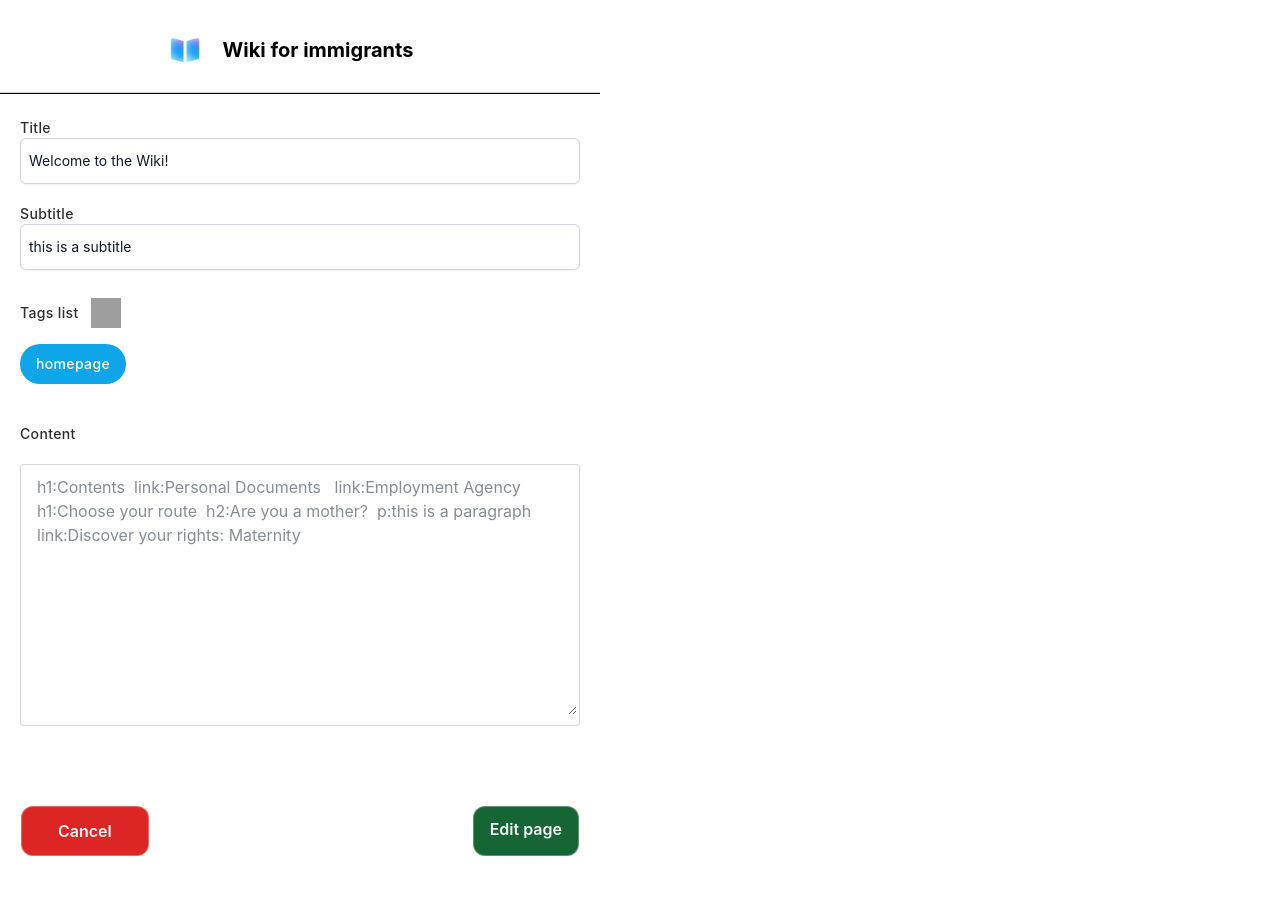
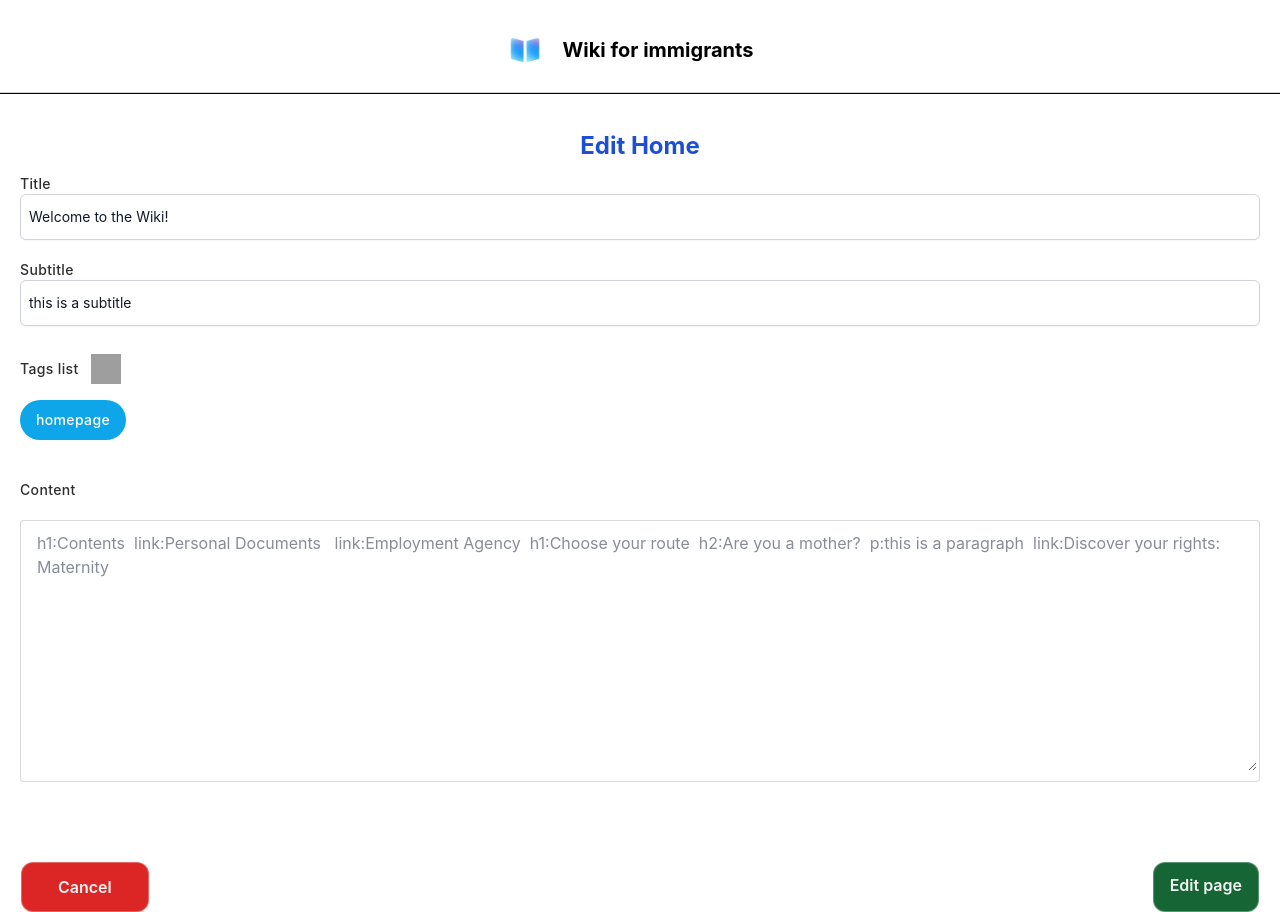
Before and after one commit to alfredoLipari/hci-app, a React (Create React App) app: page /edit/1 in a window 1280 px wide. Before the commit the page ends 856 px from the top, so only its background shows below. Built offline with nearby package versions, Linux system fonts and the light colour scheme; grey boxes are pictures that could not be loaded.

Commit message:
add check on links

```diff
--- a/src/components/editPage.js
+++ b/src/components/editPage.js
@@ -2,13 +2,15 @@ import react, {useState, useContext} from "react";
 import { WikiContext } from '../context/WikiContext';
 import {Link, useParams, useNavigate  } from 'react-router-dom';
 import bookImage from "../icons/icon _book_open.png";
+import { Toast } from "./toast.js";
 
 export const EditPage = () => {
 
     const navigate = useNavigate();
     const { id } = useParams();
-    const { pages, updatePage, language, setShowToast } = useContext(WikiContext);
+    const { pages, updatePage, language, setShowToast, showToast } = useContext(WikiContext);
     const page = pages.find(p => (p.id === parseInt(id)) && p.language === language);
+    const availableLinks = pages.filter(p => p.language === language).map(p => p.title);
 
     const getTitleFromJSX = (jsxString) => {
         const regex = /<Hero\s+title="([^"]+)"/;
@@ -46,13 +48,25 @@ export const EditPage = () => {
 
         // Process each line individually to prevent overlaps
         const lines = componentString.split(/ (?=h1:|h2:|link:|p:)/);  // Splitting while keeping delimiters
+
+        console.log('availableLinks', availableLinks);
+
         for (const line of lines) {
             if (line.startsWith('h1:')) {
                 transformed += line.replace(/h1:([^<]+)/, (_, value) => `<FirstTitle title="${value.trim()}" />`);
             } else if (line.startsWith('h2:')) {
                 transformed += line.replace(/h2:([^<]+)/, (_, value) => `<SecondTitle title="${value.trim()}" />`);
             } else if (line.startsWith('link:')) {
-                transformed += line.replace(/link:([^<]+)/, (_, value) => `<LinkComponent title="${value.trim()}" />`);
+                transformed += line.replace(/link:([^<]+)/, (_, value) => {
+                    console.log('ciao', value);
+                    // check if value is equal to the available Links if not return error
+                    if (!availableLinks.includes(value.trim())) {
+                        console.error(`Link "${value.trim()}" not found in available links`);
+                        setShowToast({mode: 'error', message: `Link "${value.trim()}" not found in available links`, show: true});
+                        return `Link "${value.trim()}" not found in available links`;
+                    }
+                    return `<LinkComponent title="${value.trim()}" />`;
+                })
             } else if (line.startsWith('p:')) {
                 transformed += line.replace(/p:([^<]+)/, (_, value) => `<Paragraph title="${value.trim()}" />`);
             }
@@ -71,14 +85,19 @@ export const EditPage = () => {
             setShowToast({mode: 'success', message: '', show: false});
         }
         , 3000);
+        const result = componentsToJsxString(paragraphs);
+        // check if result contains the error link in case show the toast
+        if (result.includes('available links')) {
+            return;
+        }
         updatePage(page.id, componentsToJsxString(paragraphs));
         navigate("/page/"+ page.id);
     };
 
   return (
     <>
-        <div className="flex flex-auto flex-col pt-3 mt-5 text-xl font-bold text-center text-black border-b border-black border-solid max-w-[600px]">
-            <div className="flex self-center max-w-[404px]">
+        <div className="flex flex-auto flex-col pt-3 mt-5 text-xl font-bold text-center text-black border-b border-black border-solid">
+            <div className="flex self-center">
                 <div className="flex flex-auto  px-3">
                     <img src={bookImage} className="w-9 h-9" alt='icon_book_open' />
                     <div className="flex self-center mx-5">Wiki for immigrants</div>
@@ -87,7 +106,14 @@ export const EditPage = () => {
             <div className="mt-6 w-full bg-zinc-300 min-h-[1px]" />
         </div>
 
-    <div className="mt-6 flex flex-col px-5 max-w-[600px]">
+    <div className="mt-6 flex flex-col px-5">
+        {showToast.show && (
+            <Toast mode={showToast.mode} message={showToast.message} />
+        )}
+        {/* Add title  */}
+        <div className="flex flex-col text-2xl font-bold text-blue-700 whitespace-nowrap self-center my-3 px-5">
+            Edit  {page?.title}
+        </div>
       <div className="w-full text-sm font-medium tracking-wide text-neutral-900 text-opacity-90">
         Title
       </div>
```
